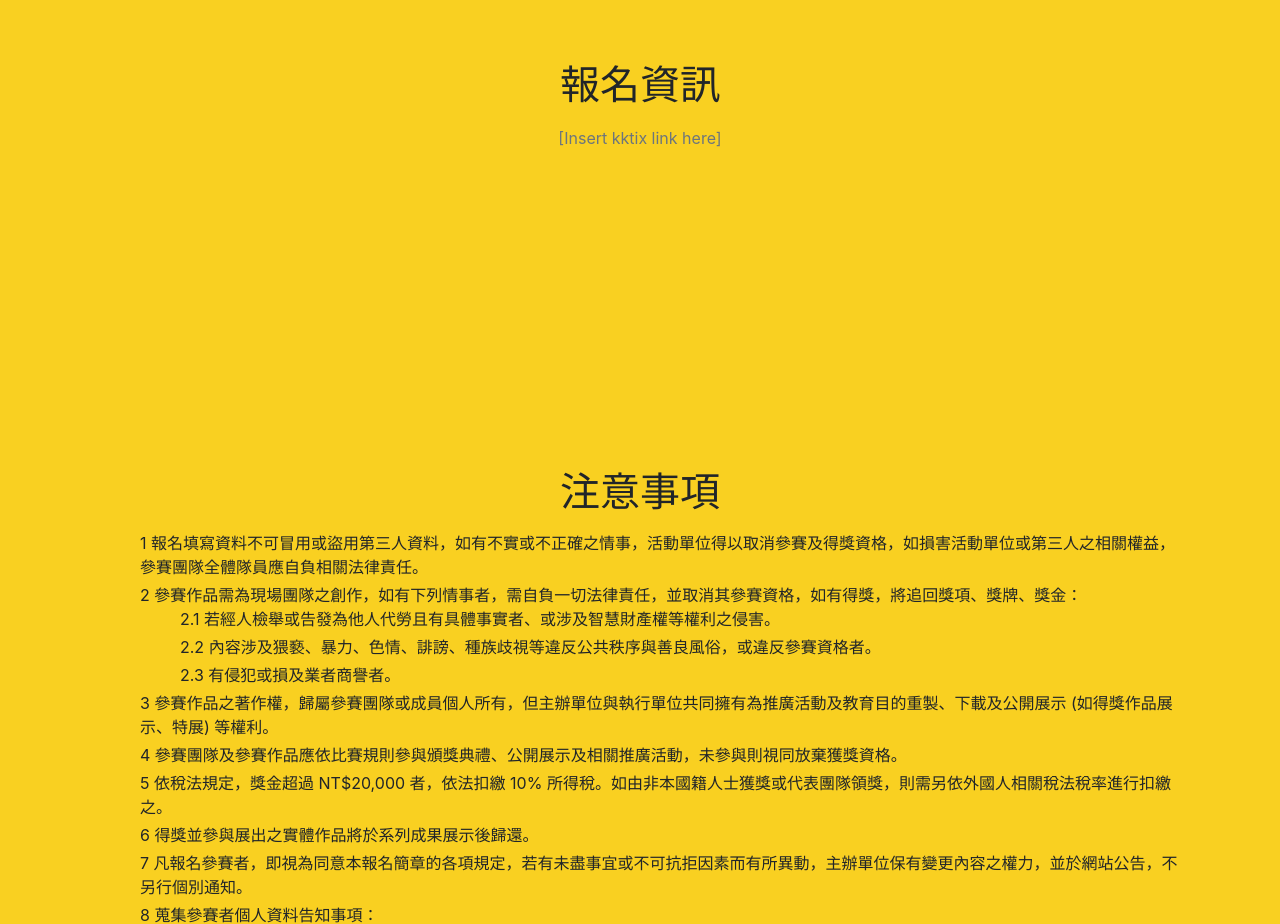
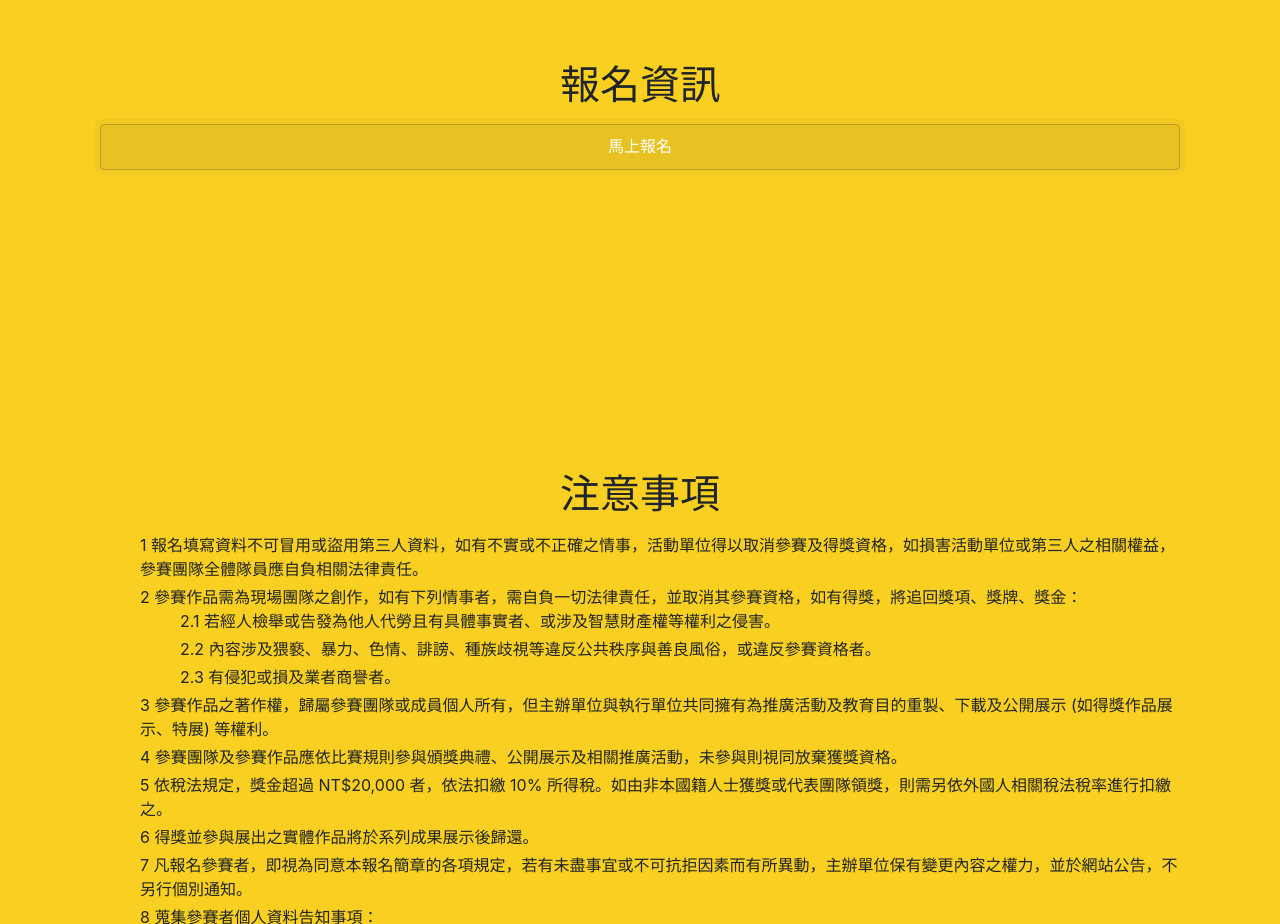
Before and after one commit to Alysida/hackathon_aiot_2018, a website with bundled scripts: page index.html in a window 1280 px wide. Shown: the part 2600-3524 px from the top of the page. Built offline with nearby package versions, Linux system fonts and the light colour scheme; a web font is replaced by a local one.

Commit message:
add button for ticket

```diff
--- a/css/custom.css
+++ b/css/custom.css
@@ -169,12 +169,17 @@ section.cover {
 }
 
 .cover.btn {
-    background-color: #fbbd08;
-    border-color: #fbbd08;
+    background-color: #e8c222;
+    border-color: #b99d26;
     padding-top: 10px;
     padding-bottom: 10px;
 }
-
+.btn-primary:active,
+.btn-primary:focus,
+.btn-primary:hover {
+    background-color: #fe9c10 !important;
+    border-color: #e8c222 !important;
+}
 .pulse {
     cursor: pointer;
     box-shadow: 0 0 0 rgba(204,169,44, 0.4);
@@ -189,7 +194,7 @@ section.cover {
         -webkit-box-shadow: 0 0 0 10px rgba(204,169,44, 0);
     }
     100% {
-        -webkit-box-shadow: 0 0 0 0 rgba(204,169,44, 0);
+        -webkit-box-shadow: 0 0 0 0 rgba(169, 77, 0, 0.4);
     }
   }
   @keyframes pulse {
@@ -202,8 +207,8 @@ section.cover {
         box-shadow: 0 0 0 10px rgba(204,169,44, 0);
     }
     100% {
-        -moz-box-shadow: 0 0 0 0 rgba(204,169,44, 0);
-        box-shadow: 0 0 0 0 rgba(204,169,44, 0);
+        -moz-box-shadow: 0 0 0 0 rgba(169, 77, 0, 0.4);
+        box-shadow: 0 0 0 0 rgba(169, 77, 0, 0.4);
     }
   }
 /* for pulse --- end */
--- a/index.html
+++ b/index.html
@@ -143,9 +143,9 @@
           </div>
         </div>
 
-        <p class="text-muted text-center" >
-          [Insert kktix link here]
-        </p>
+        <div class="col-lg-12 text-center">
+          <a href="https://alysida.github.io/hackathon_aiot_2018/" target="_blank" class="nav-link js-scroll-trigger btn btn-primary btn-xl cover pulse">馬上報名</a>
+        </div>
       </div>
     </section>
 
```
